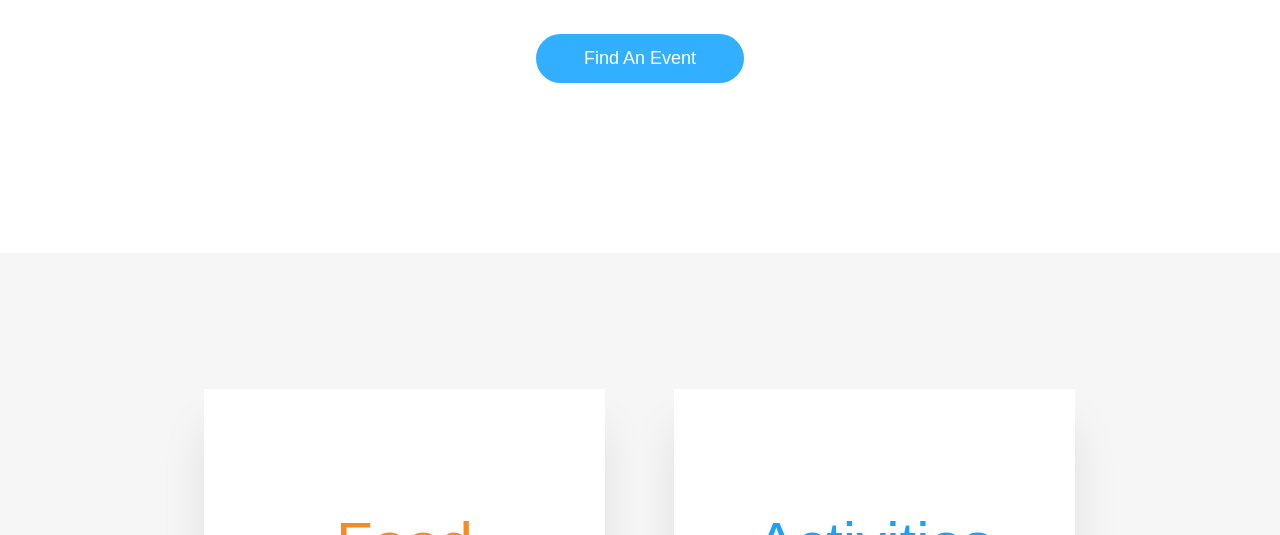
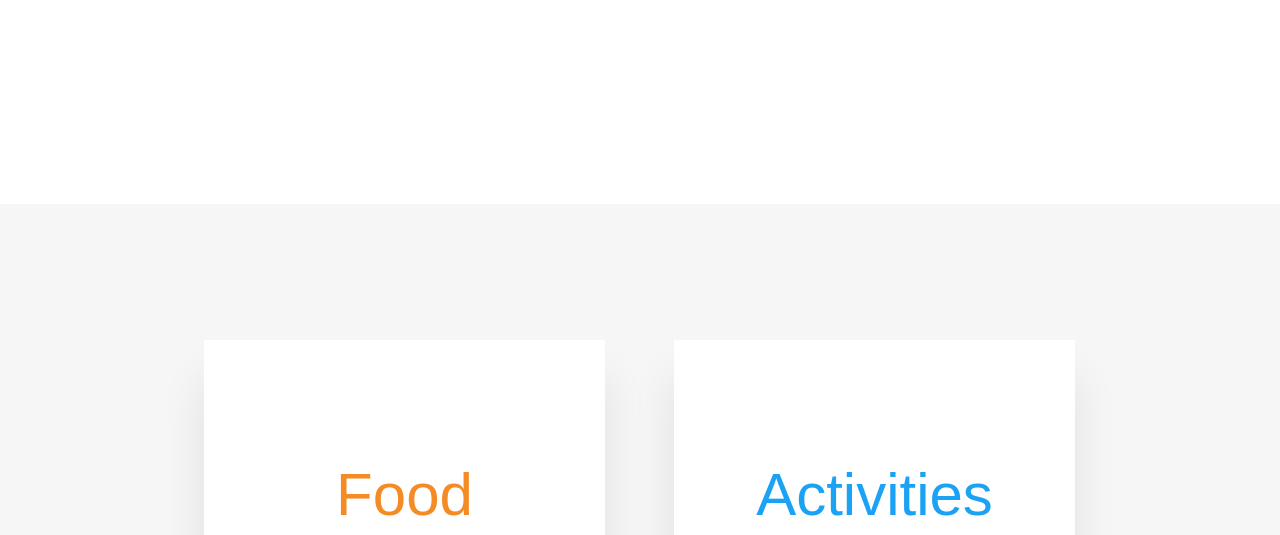
Before and after one commit to malakdlo/today-la, a website: page app/index.html at #!/home in a window 1280 px wide. Shown: the part 718-1253 px from the top of the page. Drawn offline with nearby package versions, Linux system fonts and the light colour scheme; some packages are replaced by stand-ins of ours; a script that the page names is missing.

Commit message:
Deleted flashing cursor from end of last letter in style.css, deleted top two event buttons.

```diff
--- a/app/app.css
+++ b/app/app.css
@@ -707,6 +707,9 @@ footer .mobile {
  display:inline-block;
  position:relative
 }
+
+/* Deleted "|" */
+/*
 .home .centeredContainer .catchZone #intro #last:after {
  content:"|";
  position:absolute;
@@ -722,6 +725,8 @@ footer .mobile {
  -webkit-animation-delay:1.2s;
  animation-delay:1.2s
 }
+*/
+
 .home .centeredContainer .catchZone #intro span {
  font-weight:700;
  display:inline-block;
--- a/app/home/home.html
+++ b/app/home/home.html
@@ -11,7 +11,9 @@
           </a>
       </div>
       <div class="right">
+          <!--
           <a href="#!/home" class="cta cta-border cta-transparent cta--sign-up nav-signUp">Find an Event</a>
+          -->
       </div>
 
       <div class="mobile">
@@ -71,9 +73,6 @@
           </div>
 
           <div class="catchCta">
-              <a href="#!/home" class="cta cta-colored cta-blue cta--invite" style="opacity: 1; width: 208px; transform-origin: center center 0px; transform: matrix(1, 0, 0, 1, 0, 0);">
-                  <span>Find An Event</span>
-              </a>
           </div>
       </div>
   </div>
```
